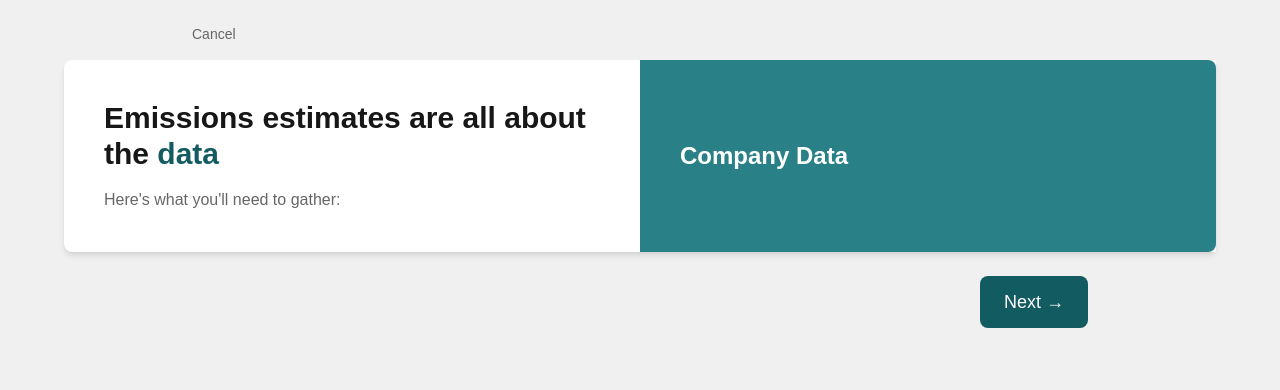
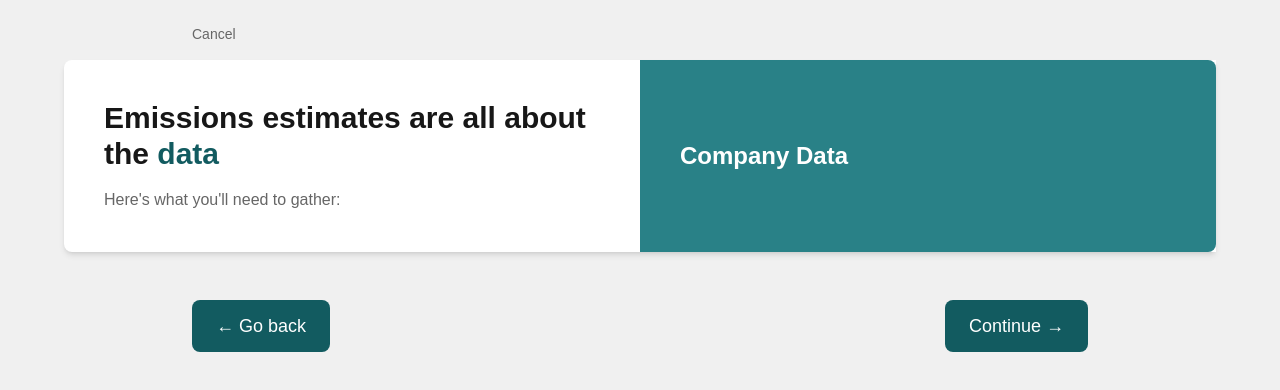
Before and after one commit to Equipoise-Earth/sme-basic-carbon-calculator, a Next.js app: page /survey/company/guidance/1 in a window 1280 px wide. Shown: the top 390 px of the page. Built offline with nearby package versions, Linux system fonts and the light colour scheme; a web font is replaced by a local one.

Commit message:
Updating global nav logic

```diff
--- a/src/app/survey/company/[step]/page.tsx
+++ b/src/app/survey/company/[step]/page.tsx
@@ -3,6 +3,7 @@
 import { useParams, useRouter } from "next/navigation";
 import { useEffect, useState } from "react";
 import Image from "next/image";
+import SurveyNavigation from "@/components/SurveyNavigation";
 
 export default function CompanySurvey() {
   const router = useRouter();
@@ -11,18 +12,6 @@ export default function CompanySurvey() {
   const totalSteps = 16; // Placeholder, will adjust as needed
 
   const [inputValue, setInputValue] = useState("");
-
-  const handleNext = () => {
-    if (step < totalSteps) router.push(`/survey/company/${step + 1}`);
-  };
-
-  const handleBack = () => {
-    if (step > 1) {
-      router.push(`/survey/company/${step - 1}`);
-    } else {
-      router.push(`/survey/company/guidance/${totalSteps}`); // ✅ Go back to last Guidance step
-    }
-  };
 
   return (
     <div className="flex flex-col items-center min-h-screen bg-lightGrey px-4">
@@ -66,25 +55,13 @@ export default function CompanySurvey() {
         </div>
         </div>
 
-        {/* Bottom Navigation (Go Back & Continue Buttons) */}
-        <div className="w-full max-w-4xl flex justify-between mt-6">
-        {/* Go Back Button (Only visible if not on step 1) */}
-        {step > 1 ? (
-            <button onClick={handleBack} className="px-6 py-3 bg-primary text-white rounded-lg text-lg hover:bg-secondary">
-            ← Go back
-            </button>
-        ) : (
-            <div />
-        )}
-
-        {/* Continue Button */}
-        <button
-            onClick={handleNext}
-            className="px-6 py-3 bg-primary text-white rounded-lg text-lg hover:bg-secondary"
-        >
-            Continue →
-        </button>
-        </div>
+        <SurveyNavigation
+        step={step}
+        totalSteps={totalSteps}
+        handleNext={() => router.push(step < totalSteps ? `/survey/company/${step + 1}` : null)}
+        handleBack={() => router.push(step > 1 ? `/survey/company/${step - 1}` : `/survey/company/guidance/2`)}
+        previousSectionPath="/survey/company/guidance/2" // ✅ Pass the correct previous section path
+      />
 
     </div>
   );
--- a/src/app/survey/company/guidance/[step]/page.tsx
+++ b/src/app/survey/company/guidance/[step]/page.tsx
@@ -2,28 +2,13 @@
 
 import { useParams, useRouter } from "next/navigation";
 import Image from "next/image";
+import SurveyNavigation from "@/components/SurveyNavigation";
 
 export default function CompanyGuidance() {
   const router = useRouter();
   const params = useParams();
   const step = parseInt(params.step as string) || 1;
   const totalGuidanceSteps = 2; // 2 guidance screens
-
-  const handleBack = () => {
-    if (step > 1) {
-      router.push(`/survey/company/guidance/${step - 1}`);
-    } else {
-      router.push(`/survey/introduction/5`); // ✅ Go back to last Introduction step
-    }
-  };
-
-  const handleNext = () => {
-    if (step < totalGuidanceSteps) {
-      router.push(`/survey/company/guidance/${step + 1}`);
-    } else {
-      router.push(`/survey/company/1`); // ✅ Move to Company Data (Step 1)
-    }
-  };
 
   return (
     <div className="flex flex-col items-center min-h-screen bg-lightGrey px-4">
@@ -54,25 +39,14 @@ export default function CompanyGuidance() {
         </div>
       </div>
 
-      {/* Bottom Navigation */}
-      <div className="w-full max-w-4xl flex justify-between mt-6">
-        {/* "Go Back" (Bottom Left) */}
-        {step > 1 ? (
-          <button onClick={() => router.back()} className="px-6 py-3 bg-primary text-white rounded-lg text-lg hover:bg-secondary">
-          ← Go back
-        </button>
-        ) : (
-          <div />
-        )}
+        <SurveyNavigation
+        step={step}
+        totalSteps={totalGuidanceSteps}
+        handleNext={() => router.push(step < totalGuidanceSteps ? `/survey/company/guidance/${step + 1}` : `/survey/company/1`)}
+        handleBack={() => router.push(step > 1 ? `/survey/company/guidance/${step - 1}` : `/survey/introduction/5`)}
+        />
 
-        {/* "Next / Start" (Bottom Right) */}
-        <button
-          onClick={handleNext}
-          className="px-6 py-3 bg-primary text-white rounded-lg text-lg hover:bg-secondary"
-        >
-          {step === 2 ? "Start →" : "Next →"}
-        </button>
-      </div>
     </div>
+
   );
 }
--- a/src/app/survey/introduction/[step]/page.tsx
+++ b/src/app/survey/introduction/[step]/page.tsx
@@ -27,7 +27,7 @@ export default function IntroductionSurvey() {
     if (step < totalSteps) {
       router.push(`/survey/introduction/${step + 1}`);
     } else {
-      router.push(`/survey/company/guidance/1`); // ✅ Move to Company Guidance (Step 1)
+      router.push(`/survey/company/guidance/1`); // ✅ Move to next section
     }
   };
 
@@ -138,8 +138,8 @@ export default function IntroductionSurvey() {
         totalSteps={totalSteps}
         handleNext={handleNext}
         handleBack={handleBack}
-        isNextDisabled={isNextDisabled()} // ✅ Disable "Continue" if required data missing
-      />
+        nextSectionPath="/survey/company/guidance/1" // ✅ Ensure it moves to next section
+        />
     </div>
   );
 }
--- a/src/components/SurveyNavigation.tsx
+++ b/src/components/SurveyNavigation.tsx
@@ -17,20 +17,41 @@ interface SurveyNavigationProps {
       <>
         {/* Bottom Navigation */}
         <div className="w-full max-w-4xl flex justify-between mt-6">
-          {/* Go Back Button (Always Visible) */}
+          {/* Bottom Navigation */}
+            <div className="w-full max-w-4xl flex justify-between mt-6">
+            {/* Go Back Button (Always Visible, Handles Section Transitions) */}
             <button
-            onClick={handleBack}
+                onClick={() => {
+                    if (step === 1 && typeof previousSectionPath !== "undefined") {
+                        router.push(previousSectionPath);
+                      } else {
+                    handleBack(); // ✅ Normal back navigation
+                }
+                }}
                 className="px-6 py-3 bg-primary text-white rounded-lg text-lg hover:bg-secondary"
             >
                 ← Go back
             </button>
 
-          {/* Continue Button (Disabled if required inputs are empty) */}
+            {/* Continue Button (Handles Section Transitions) */}
             <button
-            onClick={handleNext}
-            className="px-6 py-3 bg-primary text-white rounded-lg text-lg hover:bg-secondary">
+                onClick={() => {
+                    if (step === totalSteps && typeof nextSectionPath !== "undefined") {
+                        router.push(nextSectionPath);
+                      } else {
+                    handleNext(); // ✅ Normal forward navigation
+                }
+                }}
+                className={`px-6 py-3 rounded-lg text-lg ${
+                isNextDisabled
+                    ? "bg-gray-400 text-white cursor-not-allowed"
+                    : "bg-primary text-white hover:bg-secondary"
+                }`}
+                disabled={isNextDisabled}
+            >
                 Continue →
             </button>
+            </div>
         </div>
       </>
     );
```
Lines whose indentation alone changed are shown as unchanged.
